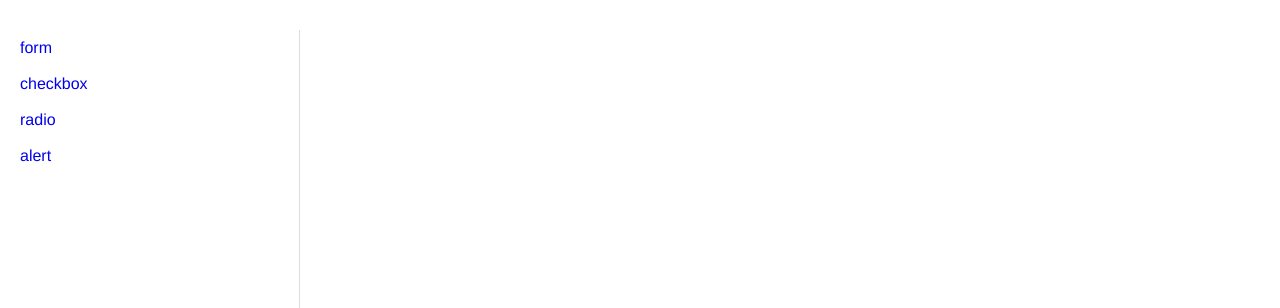
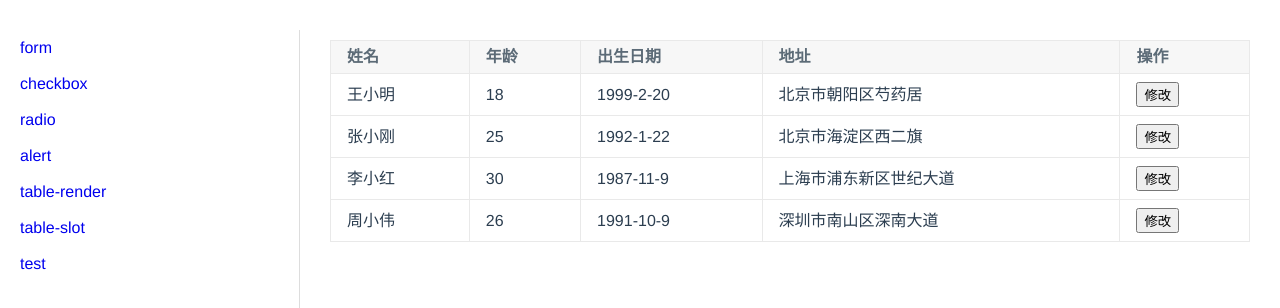
Before and after one commit to Dingbai/n-c, a Vue app: page /#/table-render in a window 1280 px wide. Shown: the top 308 px of the page. Built offline with nearby package versions, Linux system fonts and the light colour scheme.

Commit message:
chore: 新增table组件

```diff
--- a/src/App.vue
+++ b/src/App.vue
@@ -5,6 +5,9 @@
       <router-link to="/checkbox">checkbox</router-link>
       <router-link to="/radio">radio</router-link>
       <router-link to="/alert">alert</router-link>
+      <router-link to="/table-render">table-render</router-link>
+      <router-link to="/table-slot">table-slot</router-link>
+      <router-link to="/test">test</router-link>
     </div>
     <div class="content">
       <router-view></router-view>
--- a/src/components/alert/alert.vue
+++ b/src/components/alert/alert.vue
@@ -36,6 +36,7 @@
         if (config.duration === 0) {
           return
         }
+        // todo notice 不支持render 和组件销毁功能
         console.log(config.render)
         setTimeout(() => {
           this.remove(name)
--- /dev/null
+++ b/src/components/table-render/render.js
@@ -0,0 +1,18 @@
+export default {
+  functional: true,
+  props: {
+    row: Object,
+    column: Object,
+    index: Number,
+    render: Function
+  },
+  render: (h, ctx) => {
+    const params = {
+      row: ctx.props.row,
+      column: ctx.props.column,
+      index: ctx.props.index
+    }
+
+    return ctx.props.render(h, params)
+  }
+}
--- /dev/null
+++ b/src/components/table-render/table-render.vue
@@ -0,0 +1,68 @@
+<template>
+  <table>
+    <thead>
+      <tr>
+        <th v-for="col in columns">{{ col.title }}</th>
+      </tr>
+    </thead>
+    <tbody>
+      <tr v-for="row in data">
+        <td v-for="col in columns">
+          <template v-if="'render' in col">
+            <!-- fix 逻辑bug -->
+            <render
+              :row="row"
+              :column="col"
+              :index="rowIndex"
+              :render="col.render"
+            ></render>
+          </template>
+          <template v-else>
+            {{ row[col.key] }}
+          </template>
+        </td>
+      </tr>
+    </tbody>
+  </table>
+</template>
+<script>
+  import Render from './render.js'
+  export default {
+    components: { Render },
+    props: {
+      columns: {
+        type: Array,
+        default() {
+          return []
+        }
+      },
+      data: {
+        type: Array,
+        default() {
+          return []
+        }
+      }
+    }
+  }
+</script>
+<style>
+  table {
+    width: 100%;
+    border-collapse: collapse;
+    border-spacing: 0;
+    empty-cells: show;
+    border: 1px solid #e9e9e9;
+  }
+  table th {
+    background: #f7f7f7;
+    color: #5c6b77;
+    font-weight: 600;
+    white-space: nowrap;
+  }
+  table td,
+  table th {
+    padding: 8px 16px;
+    border: 1px solid #e9e9e9;
+    text-align: left;
+  }
+</style>
--- /dev/null
+++ b/src/components/table-render/table-slot.vue
@@ -0,0 +1,5 @@
+<template>
+  <div>
+    en?
+  </div>
+</template>
--- /dev/null
+++ b/src/components/test/test.vue
@@ -0,0 +1,17 @@
+<template>
+  <ul>
+    <li v-for="book in books" :key="book.id">
+      <slot :book="book">
+        {{ book.name }}
+      </slot>
+    </li>
+  </ul>
+</template>
+
+<script>
+  export default {
+    props: {
+      books: Array
+    }
+  }
+</script>
--- a/src/router.js
+++ b/src/router.js
@@ -24,6 +24,19 @@ export default new Router({
       path: '/alert',
       name: 'alert',
       component: () => import('./views/alert.vue')
-    }
+    },
+    {
+      path: '/test',
+      name: 'test',
+      component: () => import('./views/test.vue')
+    },
+    {
+      path: '/table-render',
+      component: () => import('./views/table-render.vue')
+    },
+    {
+      path: '/table-slot',
+      component: () => import('./views/table-slot.vue')
+    },
   ]
 })
--- /dev/null
+++ b/src/views/table-render.vue
@@ -0,0 +1,218 @@
+<template>
+  <div>
+    <table-render :columns="columns" :data="data"></table-render>
+  </div>
+</template>
+<script>
+  import TableRender from '@/components/table-render/table-render.vue'
+
+  export default {
+    components: { TableRender },
+    data() {
+      return {
+        columns: [
+          {
+            title: '姓名',
+            key: 'name',
+            render: (h, { row, index }) => {
+              let edit
+
+              // 当前行为聚焦行时
+              if (this.editIndex === index) {
+                edit = [
+                  h('input', {
+                    domProps: {
+                      value: row.name
+                    },
+                    on: {
+                      input: event => {
+                        this.editName = event.target.value
+                      }
+                    }
+                  })
+                ]
+              } else {
+                edit = row.name
+              }
+
+              return h('div', [edit])
+            }
+          },
+          {
+            title: '年龄',
+            key: 'age',
+            render: (h, { row, index }) => {
+              let edit
+
+              // 当前行为聚焦行时
+              if (this.editIndex === index) {
+                edit = [
+                  h('input', {
+                    domProps: {
+                      value: row.age
+                    },
+                    on: {
+                      input: event => {
+                        this.editAge = event.target.value
+                      }
+                    }
+                  })
+                ]
+              } else {
+                edit = row.age
+              }
+
+              return h('div', [edit])
+            }
+          },
+          {
+            title: '出生日期',
+            render: (h, { row, index }) => {
+              let edit
+
+              // 当前行为聚焦行时
+              if (this.editIndex === index) {
+                edit = [
+                  h('input', {
+                    domProps: {
+                      value: row.birthday
+                    },
+                    on: {
+                      input: event => {
+                        this.editBirthday = event.target.value
+                      }
+                    }
+                  })
+                ]
+              } else {
+                const date = new Date(parseInt(row.birthday))
+                const year = date.getFullYear()
+                const month = date.getMonth() + 1
+                const day = date.getDate()
+
+                edit = `${year}-${month}-${day}`
+              }
+
+              return h('div', [edit])
+            }
+          },
+          {
+            title: '地址',
+            key: 'address',
+            render: (h, { row, index }) => {
+              let edit
+
+              // 当前行为聚焦行时
+              if (this.editIndex === index) {
+                edit = [
+                  h('input', {
+                    domProps: {
+                      value: row.address
+                    },
+                    on: {
+                      input: event => {
+                        this.editAddress = event.target.value
+                      }
+                    }
+                  })
+                ]
+              } else {
+                edit = row.address
+              }
+
+              return h('div', [edit])
+            }
+          },
+
+          {
+            title: '操作',
+            render: (h, { row, index }) => {
+              // 如果当前行是编辑状态，则渲染两个按钮
+              if (this.editIndex === index) {
+                return [
+                  h(
+                    'button',
+                    {
+                      on: {
+                        click: () => {
+                          this.data[index].name = this.editName
+                          this.data[index].age = this.editAge
+                          this.data[index].birthday = this.editBirthday
+                          this.data[index].address = this.editAddress
+                          this.editIndex = -1
+                        }
+                      }
+                    },
+                    '保存'
+                  ),
+                  h(
+                    'button',
+                    {
+                      style: {
+                        marginLeft: '6px'
+                      },
+                      on: {
+                        click: () => {
+                          this.editIndex = -1
+                        }
+                      }
+                    },
+                    '取消'
+                  )
+                ]
+              } else {
+                // 当前行是默认状态，渲染为一个按钮
+                return h(
+                  'button',
+                  {
+                    on: {
+                      click: () => {
+                        this.editName = row.name
+                        this.editAge = row.age
+                        this.editAddress = row.address
+                        this.editBirthday = row.birthday
+                        this.editIndex = index
+                      }
+                    }
+                  },
+                  '修改'
+                )
+              }
+            }
+          }
+        ],
+        data: [
+          {
+            name: '王小明',
+            age: 18,
+            birthday: '919526400000',
+            address: '北京市朝阳区芍药居'
+          },
+          {
+            name: '张小刚',
+            age: 25,
+            birthday: '696096000000',
+            address: '北京市海淀区西二旗'
+          },
+          {
+            name: '李小红',
+            age: 30,
+            birthday: '563472000000',
+            address: '上海市浦东新区世纪大道'
+          },
+          {
+            name: '周小伟',
+            age: 26,
+            birthday: '687024000000',
+            address: '深圳市南山区深南大道'
+          }
+        ],
+        editName: '',
+        editAge: '',
+        editBirthday: '',
+        editAddress: '',
+        editIndex: -1
+      }
+    }
+  }
+</script>
--- /dev/null
+++ b/src/views/table-slot.vue
@@ -0,0 +1,5 @@
+<template>
+  <div>
+    table-slot
+  </div>
+</template>
--- /dev/null
+++ b/src/views/test.vue
@@ -0,0 +1,30 @@
+<template>
+  <div id="main" class="container" style="color: red">
+    <book-list :books="books">
+      <template v-for="slotProps in books" slot-scope="{book}">
+        {{ book.sale }}
+        {{ book.name }}
+      </template>
+    </book-list>
+  </div>
+</template>
+<script>
+  import BookList from '@/components/test/test.vue'
+  export default {
+    components: { BookList },
+    data() {
+      return {
+        books: [
+          {
+            sale: 'hello',
+            name: 'world'
+          },
+          {
+            sale: 'hi',
+            name: 'world'
+          }
+        ]
+      }
+    }
+  }
+</script>
```
